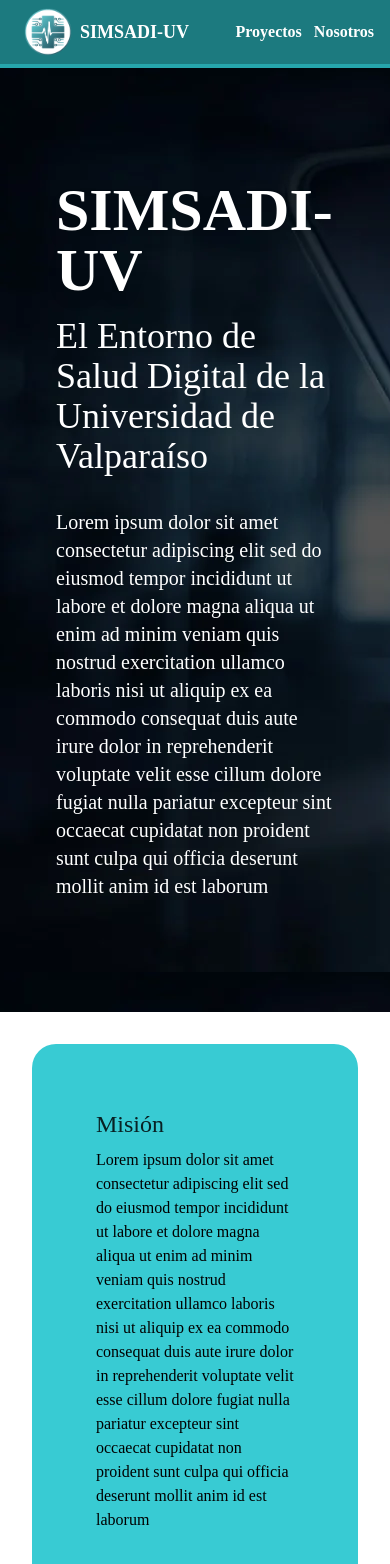
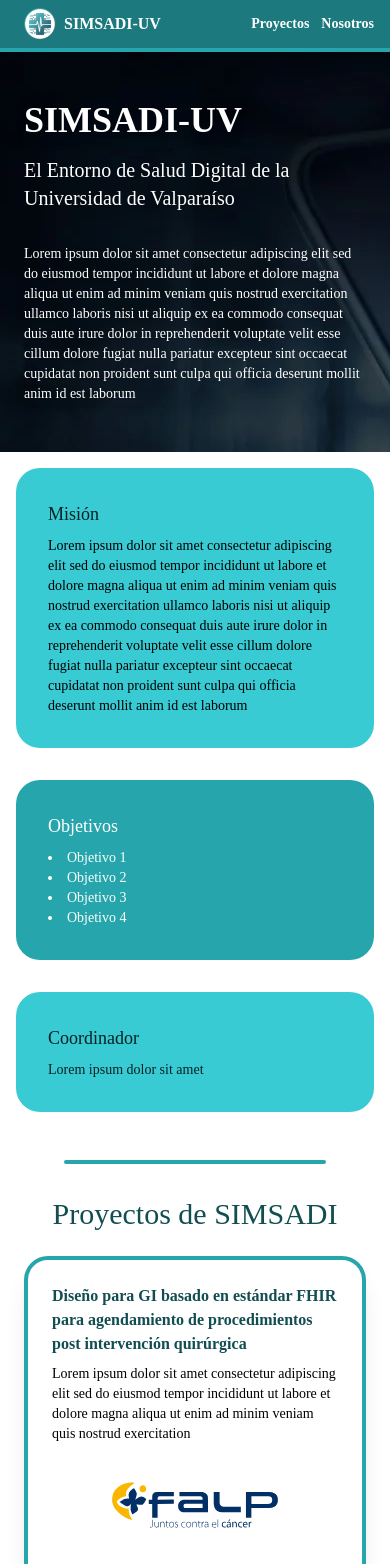
Before and after one commit to BastianArcher/SIMSADI-UV, a React (Vite) app: page / in a window 390 px wide. Shown: the top 1564 px of the page. Built offline with nearby package versions, Linux system fonts and the light colour scheme; a web font is replaced by a local one.

Commit message:
Refactor responsive design classes in components Added meta tag description

```diff
--- a/index.html
+++ b/index.html
@@ -6,6 +6,7 @@
     <link rel="icon" type="image/png" href="simsadi.webp" />
     <meta name="viewport" content="width=device-width, initial-scale=1.0" />
     <title>SIMSADI-UV</title>
+    <meta name="description" content="SIMSADI-UV - Entorno de Salud Digital de la Universidad de Valparaíso. Plataforma de exposición de proyectos de estudiantes de la Escuela de Ingeniería Civil Biomédica">
   </head>
   <body>
     <div id="root"></div>
--- a/src/App.jsx
+++ b/src/App.jsx
@@ -9,9 +9,9 @@
     <div>
       <Head/>
       <Home/>
-      <hr className="border-t-4 border-viking-500 my-10 m-28" />
+      <hr  id="proyectos" className="border-t-4 rounded border-viking-500 my-8 mx-16 lg:my-20 lg:mx-28"/>
       <ProjectSection/>
-      <hr className="border-t-4 border-viking-500 my-10 m-28" />
+      <hr className="border-t-4 rounded border-viking-500 my-8 mx-16 lg:my-20 lg:mx-28"/>
       <Footer/>
     </div>
   )
--- a/src/components/CustomProject.jsx
+++ b/src/components/CustomProject.jsx
@@ -2,16 +2,16 @@
 
 function CustomProject({ title, description, image, repository }) {
   return (
-    <article className="flex flex-col justify-between p-8 m-10 border-4 border-viking-500 rounded-3xl shadow-xl">
-      <h3 className="mb-4 text-xl font-semibold text-viking-700">{title}</h3>
-      <p className="mb-8 text-md">{description}</p>
+    <article className="flex flex-col justify-between p-6 lg:p-10 m-6 border-4 border-viking-500 rounded-3xl shadow-xl max-w-xl">
+      <h3 className="text-base lg:text-xl font-semibold text-viking-700 mb-2 ">{title}</h3>
+      <p className="text-sm lg:text-md mb-8">{description}</p>
       <div className="flex justify-center mb-4">
-        <img src={image} alt={title} className="max-w-96 max-h-48 object-contain"/>
+        <img src={image} alt={title} className="max-w-48 max-h-24  object-contain"/>
       </div>
-      <div className="mt-auto">
+      <div className="mt-4">
         <a href={repository} className="flex justify-center items-center rounded-full text-xl text-white py-2 px-4 bg-viking-500 mr-2 hover:bg-opacity-85 hover:scale-105 hover:transition-transform transition-colors duration-300 ease-in-out">
-          <img src={LogoGithub} alt="Icono Github" className="w-8 h-8 mr-1"/>
-          <span>GitHub</span>
+          <img src={LogoGithub} alt="Icono Github" className=" size-6 lg:size-8 mr-1"/>
+          <span className="text-base">GitHub</span>
         </a>
       </div>
     </article>
--- a/src/components/Footer.jsx
+++ b/src/components/Footer.jsx
@@ -1,9 +1,9 @@
 function Footer() {
   return (
     <footer className="flex flex-col lg:flex-row justify-around items-center bg-viking-700 py-6">
-      <p className=" text-gray-300">SIMSADI-UV 2024</p>
-      <p className=" text-gray-300">Escuela de Ingeniería Civil Biomédica</p>
-      <p className=" text-gray-300">Universidad de Valparaíso</p>
+      <p className="text-sm text-gray-300">SIMSADI-UV 2024</p>
+      <p className="text-sm text-gray-300">Escuela de Ingeniería Civil Biomédica</p>
+      <p className="text-sm text-gray-300">Universidad de Valparaíso</p>
     </footer>
   );
 }
--- a/src/components/Head.jsx
+++ b/src/components/Head.jsx
@@ -4,11 +4,11 @@
   return (
       <header className="flex items-center top-0 w-full justify-between bg-viking-600 px-4 lg:px-10 max-h-28 border-b-4 border-viking-500">
           <div className="flex items-center">
-              <img src={logo} alt="SIMSADI-UV Icon" className="size-16 lg:size-24 p-2" />
-              <p className="font-bold text-lg lg:text-2xl text-white">SIMSADI-UV</p>
+              <img src={logo} alt="SIMSADI-UV Icon" className="size-12 lg:size-24 p-2" />
+              <p className="font-bold text-base lg:text-2xl text-white">SIMSADI-UV</p>
           </div>
           <nav className="">
-              <ul className="flex text-base md:text-xl font-bold text-white [&>li>a:hover]:text-viking-800 [&>li>a:hover]:transition-colors [&>li>a]:duration-500">
+              <ul className="flex text-sm md:text-xl font-bold text-white [&>li>a:hover]:text-viking-800 [&>li>a:hover]:transition-colors [&>li>a]:duration-500">
                   <li className="pr-3 lg:pr-10"><a href="#proyectos">Proyectos</a></li>
                   <li><a href="#">Nosotros</a></li>
               </ul>
--- a/src/components/Home.jsx
+++ b/src/components/Home.jsx
@@ -4,43 +4,39 @@
     return (
         <ul className="list-disc list-inside">
             {objetivos.map((objetivo, index) => (
-                <li key={index} className="text-white">{objetivo}</li>
+                <li key={index} className="text-sm lg:text-base text-white">{objetivo}</li>
             ))}
         </ul>
     );
 }
 
-{renderObjetivos(objetivos)}
-
-
-
- export default function Home() {
+export default function Home() {
     return (
         <section id="inicio" className="flex flex-col">
 
-            <article className="bg-backBlue px-14 py-28">
-                <h1 className="text-6xl font-bold text-white drop-shadow-lg mb-4">SIMSADI-UV</h1>
-                <h2 className="text-4xl font-medium text-white mb-8">El Entorno de Salud Digital de la Universidad de Valparaíso</h2>
-                <p className="text-xl font-medium text-white">Lorem ipsum dolor sit amet consectetur adipiscing elit sed do eiusmod tempor incididunt ut labore et dolore magna aliqua ut enim ad minim veniam quis nostrud exercitation ullamco laboris nisi ut aliquip ex ea commodo consequat duis aute irure dolor in reprehenderit voluptate velit esse cillum dolore fugiat nulla pariatur excepteur sint occaecat cupidatat non proident sunt culpa qui officia deserunt mollit anim id est laborum</p>
+            <article className="bg-backBlue px-6 py-12 lg:px-14 lg:py-28">
+                <h1 className="text-4xl lg:text-6xl font-bold text-white drop-shadow-lg mb-4">SIMSADI-UV</h1>
+                <h2 className="text-xl lg:text-4xl font-medium text-white mb-8">El Entorno de Salud Digital de la Universidad de Valparaíso</h2>
+                <p className="text-sm lg:text-xl font-medium text-white">Lorem ipsum dolor sit amet consectetur adipiscing elit sed do eiusmod tempor incididunt ut labore et dolore magna aliqua ut enim ad minim veniam quis nostrud exercitation ullamco laboris nisi ut aliquip ex ea commodo consequat duis aute irure dolor in reprehenderit voluptate velit esse cillum dolore fugiat nulla pariatur excepteur sint occaecat cupidatat non proident sunt culpa qui officia deserunt mollit anim id est laborum</p>
             </article>
 
             <article className="flex flex-col lg:grid lg:grid-cols-3 justify-between ">
 
-                <div className="bg-viking-400 p-16 m-8 rounded-3xl min-h-96 hover:scale-105 hover:transition-transform duration-500 ease-out">
-                    <h2 className="text-2xl text-viking-800 pb-2">Misión</h2>
-                    <p>
+                <div className="bg-viking-400 p-8 lg:px-16 lg:py-8 m-4 lg:m-6 rounded-3xl lg:min-h-64 hover:scale-105 hover:transition-transform duration-500 ease-out">
+                    <h2 className=" text-lg lg:text-2xl text-viking-800 pb-2">Misión</h2>
+                    <p className="text-sm lg:text-base">
                         Lorem ipsum dolor sit amet consectetur adipiscing elit sed do eiusmod tempor incididunt ut labore et dolore magna aliqua ut enim ad minim veniam quis nostrud exercitation ullamco laboris nisi ut aliquip ex ea commodo consequat duis aute irure dolor in reprehenderit voluptate velit esse cillum dolore fugiat nulla pariatur excepteur sint occaecat cupidatat non proident sunt culpa qui officia deserunt mollit anim id est laborum
                     </p>
                 </div>
 
-                <div className="bg-viking-500  text-viking-800 p-16 m-8 rounded-3xl min-h-96 hover:scale-105 hover:transition-transform duration-500 ease-out">
-                    <h2 className="text-2xl text-white pb-2">Objetivos</h2>
+                <div className="bg-viking-500  text-viking-800 p-8 lg:p-16 m-4 lg:m-6 rounded-3xl lg:min-h-64 hover:scale-105 hover:transition-transform duration-500 ease-out">
+                    <h2 className="text-lg lg:text-2xl text-white pb-2">Objetivos</h2>
                     {renderObjetivos(objetivos)}
                 </div>
 
-                <div className="bg-viking-400 text-viking-800 p-16 m-8 rounded-3xl min-h-96 hover:scale-105 hover:transition-transform duration-500 ease-out">
-                    <h2 className="text-2xl pb-2">Coordinador</h2>
-                    <h3>-----------</h3>
+                <div className="bg-viking-400 text-viking-800 p-8 lg:p-16 m-4 lg:m-6 rounded-3xl lg:min-h-64 hover:scale-105 hover:transition-transform duration-500 ease-out">
+                    <h2 className="text-lg lg:text-2xl pb-2">Coordinador</h2>
+                    <h3 className="text-sm lg:text-base">Lorem ipsum dolor sit amet</h3>
                 </div>
             </article>
         </section>
--- a/src/components/ProjectSection.jsx
+++ b/src/components/ProjectSection.jsx
@@ -25,10 +25,10 @@
     ];
 
 
-function projectsection() {
+export default function projectsection() {
     return (
-    <section id="proyectos">
-        <h2 className="p-5 m-6 text-6xl text-center text-viking-700 ">Proyectos de SIMSADI</h2>
+    <section>
+        <h2 className="lg:p-5 lg:my-10 text-3xl lg:text-6xl text-center text-viking-700 ">Proyectos de SIMSADI</h2>
         <div className="grid grid-cols-1 lg:grid-cols-3">
             {projects.map((project, index) => (
                 <div key={index} className="flex justify-center">
@@ -44,5 +44,3 @@
     </section>
   );
 }
-
-export default projectsection;
```
